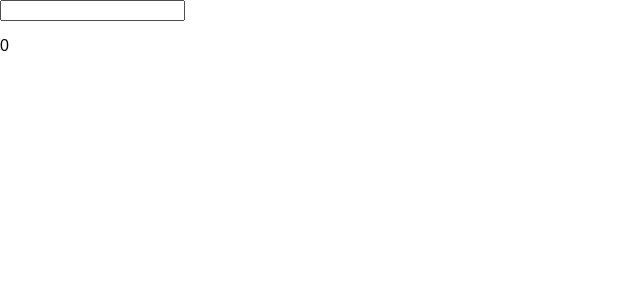
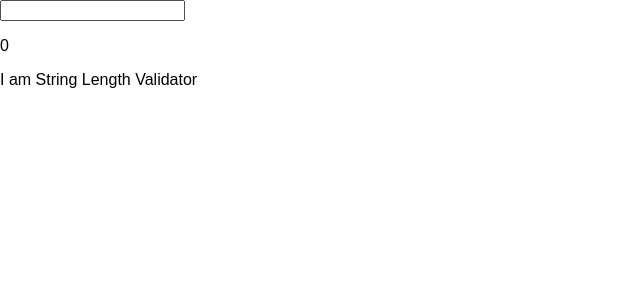
Before and after one commit to ricardo-valente/react_practicing, a React (Create React App) app: page / in a window 1280 px wide. Shown: the top 300 px of the page, without its empty margins (0-640 px from the left). Built offline with nearby package versions, Linux system fonts and the light colour scheme.

Commit message:
created validation component called Validator, which receives the input length as prop

```diff
--- a/src/App.js
+++ b/src/App.js
@@ -1,4 +1,5 @@
-import React, { Component } from 'react';
+import React, { Component } from 'react'
+import Validator from './validation/validationComponent'
 
 class App extends Component {
 
@@ -15,11 +16,16 @@ class App extends Component {
   render() {
     return (
       <div className="app">
-        <input type="text" onChange={this.inputLengthHandler} />
-        <p>{this.state.inputLength}</p>
+        <div className="app__input">
+          <input type="text" onChange={this.inputLengthHandler} />
+          <p>{this.state.inputLength}</p>
+        </div>
+        <div className="app__validator">
+          <Validator inputLength={this.state.inputLength} />
+        </div>
       </div>
     )
   }
 }
 
-export default App;
+export default App
--- /dev/null
+++ b/src/validation/validationComponent.js
@@ -0,0 +1,7 @@
+import React, { Component } from 'react'
+
+const validator = props => (
+  <p>I am String Length Validator</p>
+)
+
+export default validator
```
